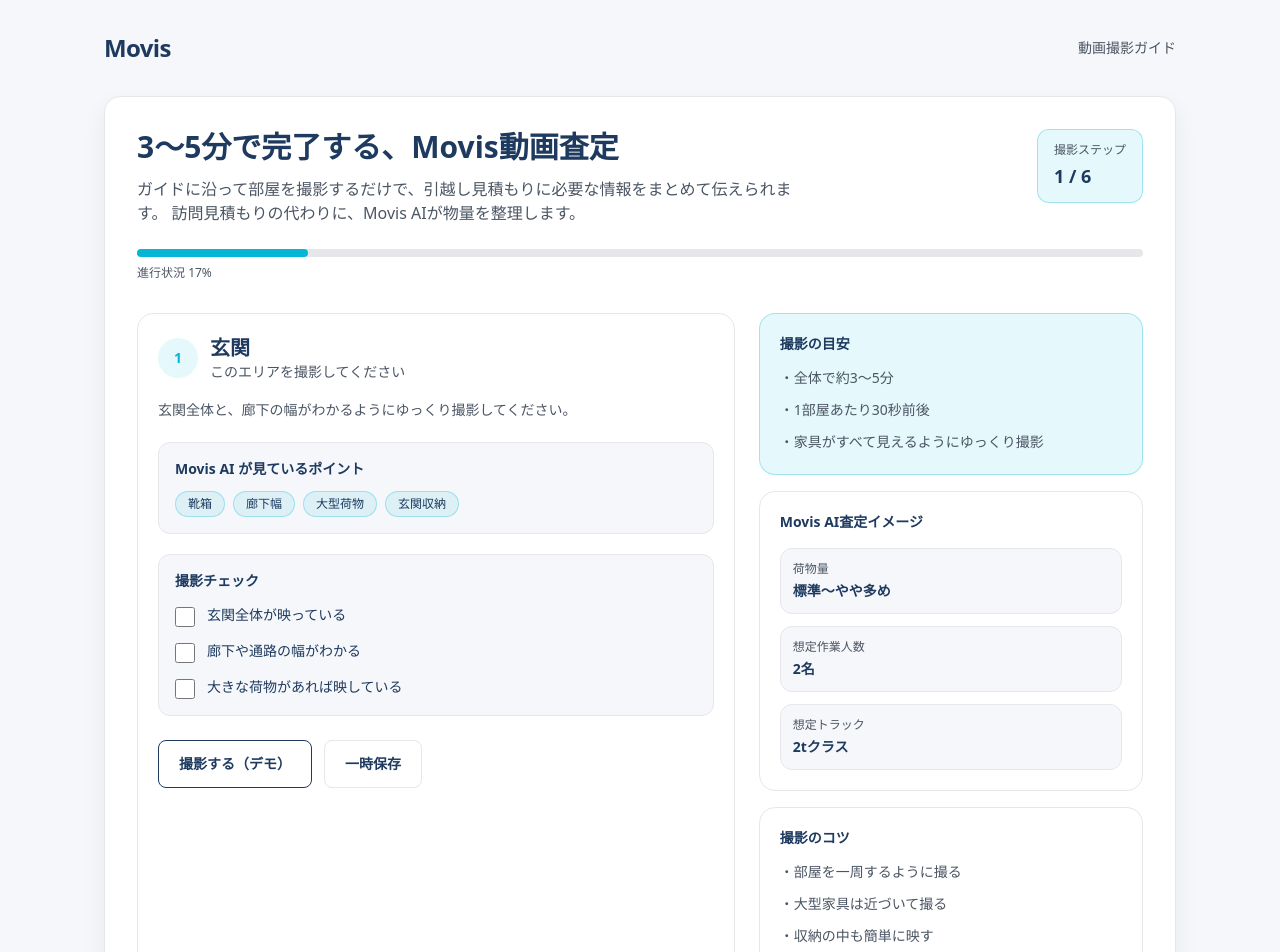
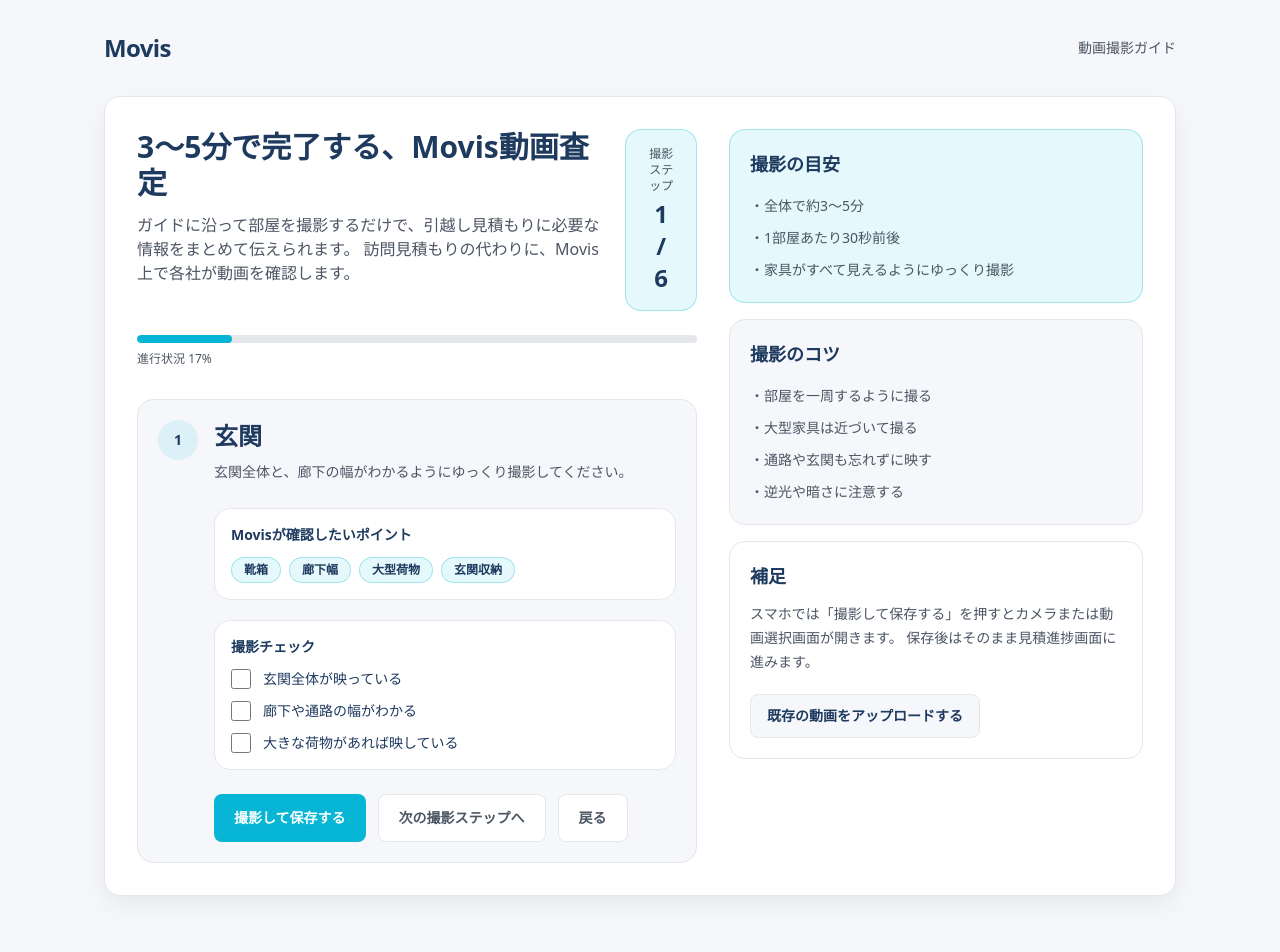
Before and after one commit to rjshimoyama-bot/lifeport-mvp, a Next.js app: page /video in a window 1280 px wide. Shown: the top 952 px of the page. After the commit the page ends 928 px from the top, so only its background shows below. Built offline with nearby package versions, Linux system fonts and the light colour scheme.

Commit message:
Update page.tsx

```diff
--- a/app/video/page.tsx
+++ b/app/video/page.tsx
@@ -1,82 +1,130 @@
 "use client";
 
 import Link from "next/link";
-import { useMemo, useState } from "react";
+import { useMemo, useRef, useState } from "react";
+import { saveVideo } from "../../lib/videoStore";
 
-type Room = {
-  key: string;
-  title: string;
-  description: string;
-  aiTargets: string[];
-  checks: string[];
-};
-
-const ROOMS: Room[] = [
+const steps = [
   {
-    key: "entrance",
+    id: 1,
     title: "玄関",
     description: "玄関全体と、廊下の幅がわかるようにゆっくり撮影してください。",
-    aiTargets: ["靴箱", "廊下幅", "大型荷物", "玄関収納"],
-    checks: ["玄関全体が映っている", "廊下や通路の幅がわかる", "大きな荷物があれば映している"],
+    tags: ["靴箱", "廊下幅", "大型荷物", "玄関収納"],
+    checks: [
+      "玄関全体が映っている",
+      "廊下や通路の幅がわかる",
+      "大きな荷物があれば映している",
+    ],
   },
   {
-    key: "living",
+    id: 2,
     title: "リビング",
-    description: "家具がすべて見えるように、部屋を一周するように撮影してください。",
-    aiTargets: ["ソファ", "テレビ", "テレビ台", "テーブル", "本棚"],
-    checks: ["部屋全体を一周している", "大きな家具が映っている", "床面積がわかるように撮影している"],
+    description: "家具の配置と全体の広さがわかるように、部屋を一周するように撮影してください。",
+    tags: ["ソファ", "テレビ台", "テーブル", "収納"],
+    checks: [
+      "部屋の全体感がわかる",
+      "大型家具が映っている",
+      "床に置いてある荷物も確認できる",
+    ],
   },
   {
-    key: "bedroom",
+    id: 3,
     title: "寝室",
-    description: "ベッドやタンス、クローゼットの中までわかるように撮影してください。",
-    aiTargets: ["ベッド", "マットレス", "タンス", "衣装ケース", "クローゼット"],
-    checks: ["ベッドが映っている", "収納家具が映っている", "クローゼット内部を映している"],
+    description: "ベッド、タンス、衣装ケースなどを中心に撮影してください。",
+    tags: ["ベッド", "タンス", "衣装ケース", "寝具"],
+    checks: [
+      "ベッドサイズがわかる",
+      "収納家具が映っている",
+      "追加荷物があれば映っている",
+    ],
   },
   {
-    key: "kitchen",
+    id: 4,
     title: "キッチン",
-    description: "冷蔵庫、棚、食器棚などを中心に撮影してください。",
-    aiTargets: ["冷蔵庫", "電子レンジ", "食器棚", "キッチン収納"],
-    checks: ["冷蔵庫が映っている", "食器棚や棚が映っている", "キッチン全体がわかる"],
+    description: "冷蔵庫、食器棚、電子レンジ台などを撮影してください。",
+    tags: ["冷蔵庫", "食器棚", "家電", "ラック"],
+    checks: [
+      "冷蔵庫が映っている",
+      "棚やラックが映っている",
+      "キッチン家電が把握できる",
+    ],
   },
   {
-    key: "washroom",
-    title: "洗面所",
-    description: "洗濯機や収納棚がわかるように撮影してください。",
-    aiTargets: ["洗濯機", "乾燥機", "洗面棚"],
-    checks: ["洗濯機が映っている", "収納棚が映っている", "スペース全体がわかる"],
+    id: 5,
+    title: "洗面・浴室まわり",
+    description: "洗濯機やラックなど、搬出が必要なものを撮影してください。",
+    tags: ["洗濯機", "棚", "収納", "脱衣所"],
+    checks: [
+      "洗濯機が映っている",
+      "周辺収納が映っている",
+      "狭さ・動線が確認できる",
+    ],
   },
   {
-    key: "balcony",
-    title: "バルコニー・収納",
-    description: "バルコニーや外置き荷物、追加の収納スペースがあれば撮影してください。",
-    aiTargets: ["物置", "自転車", "段ボール", "外置き家具"],
-    checks: ["バルコニーや収納が映っている", "大きな荷物があれば映している", "追加スペースがわかる"],
+    id: 6,
+    title: "最後に全体確認",
+    description: "撮り漏れがないか確認し、最後に部屋全体を簡単に見直してください。",
+    tags: ["撮り漏れ防止", "全体確認", "最終チェック"],
+    checks: [
+      "主要な部屋をすべて撮影した",
+      "大型家具を撮影した",
+      "通路や搬出条件も確認できる",
+    ],
   },
 ];
 
 export default function VideoPage() {
-  const [idx, setIdx] = useState(0);
-  const [roomChecks, setRoomChecks] = useState<Record<string, Record<string, boolean>>>({});
+  const [currentStep, setCurrentStep] = useState(0);
+  const [checkedItems, setCheckedItems] = useState<string[]>([]);
+  const [isSaving, setIsSaving] = useState(false);
+  const fileInputRef = useRef<HTMLInputElement | null>(null);
 
-  const room = ROOMS[idx];
-  const total = ROOMS.length;
-  const progress = Math.round(((idx + 1) / total) * 100);
+  const current = steps[currentStep];
+  const progress = Math.round(((currentStep + 1) / steps.length) * 100);
 
-  const currentChecks = roomChecks[room.key] ?? {};
-  const allChecked = useMemo(() => {
-    return room.checks.every((item) => currentChecks[item] === true);
-  }, [room.checks, currentChecks]);
+  const canMoveNext = useMemo(() => checkedItems.length > 0, [checkedItems.length]);
 
-  const toggleCheck = (label: string, checked: boolean) => {
-    setRoomChecks((prev) => ({
-      ...prev,
-      [room.key]: {
-        ...(prev[room.key] ?? {}),
-        [label]: checked,
-      },
-    }));
+  const toggleCheck = (item: string) => {
+    setCheckedItems((prev) =>
+      prev.includes(item) ? prev.filter((v) => v !== item) : [...prev, item]
+    );
+  };
+
+  const goNextStep = () => {
+    if (currentStep < steps.length - 1) {
+      setCurrentStep((prev) => prev + 1);
+      setCheckedItems([]);
+    }
+  };
+
+  const goPrevStep = () => {
+    if (currentStep > 0) {
+      setCurrentStep((prev) => prev - 1);
+      setCheckedItems([]);
+    }
+  };
+
+  const openCamera = () => {
+    fileInputRef.current?.click();
+  };
+
+  const handleVideoSelected = async (file: File | null) => {
+    if (!file) return;
+
+    try {
+      setIsSaving(true);
+
+      const saved = await saveVideo(file);
+      localStorage.setItem("movis_latest_video_meta", JSON.stringify(saved));
+
+      alert("動画を保存しました。見積進捗画面へ進みます。");
+      window.location.href = "/progress";
+    } catch (error) {
+      console.error(error);
+      alert("動画の保存に失敗しました。");
+    } finally {
+      setIsSaving(false);
+    }
   };
 
   return (
@@ -91,77 +139,77 @@ export default function VideoPage() {
 
         <section className="mt-8">
           <div className="rounded-2xl border border-border bg-white p-6 shadow-soft md:p-8">
-            <div className="flex flex-col gap-4 md:flex-row md:items-start md:justify-between">
-              <div className="max-w-2xl">
+            <div className="grid gap-8 lg:grid-cols-[1.15fr_0.85fr]">
+              <div>
+                <div className="flex items-start justify-between gap-4">
+                  <div>
                     <h1 className="text-2xl font-bold text-navy md:text-3xl">
                       3〜5分で完了する、Movis動画査定
                     </h1>
                     <p className="mt-3 text-sm leading-6 text-muted md:text-base">
                       ガイドに沿って部屋を撮影するだけで、引越し見積もりに必要な情報をまとめて伝えられます。
-                  訪問見積もりの代わりに、Movis AIが物量を整理します。
+                      訪問見積もりの代わりに、Movis上で各社が動画を確認します。
                     </p>
                   </div>
 
-              <div className="rounded-xl border border-cyan/30 bg-cyan/10 px-4 py-3">
+                  <div className="rounded-2xl border border-cyan/30 bg-cyan/10 px-5 py-4 text-center">
                     <div className="text-xs text-muted">撮影ステップ</div>
-                <div className="mt-1 text-lg font-bold text-navy">
-                  {idx + 1} / {total}
+                    <div className="mt-1 text-2xl font-bold text-navy">
+                      {currentStep + 1} / {steps.length}
                     </div>
                   </div>
                 </div>
 
                 <div className="mt-6">
-              <div className="h-2 w-full rounded-full bg-border">
+                  <div className="h-2 w-full overflow-hidden rounded-full bg-border">
                     <div
-                  className="h-2 rounded-full bg-cyan transition-all"
+                      className="h-full rounded-full bg-cyan transition-all"
                       style={{ width: `${progress}%` }}
                     />
                   </div>
                   <div className="mt-2 text-xs text-muted">進行状況 {progress}%</div>
                 </div>
 
-            <div className="mt-8 grid gap-6 lg:grid-cols-[1.4fr_0.9fr]">
-              <div className="rounded-2xl border border-border bg-white p-5">
-                <div className="flex items-center gap-3">
-                  <div className="inline-flex h-10 w-10 items-center justify-center rounded-full bg-cyan/10 text-sm font-bold text-cyan">
-                    {idx + 1}
-                  </div>
-                  <div>
-                    <div className="text-xl font-bold text-navy">{room.title}</div>
-                    <div className="text-sm text-muted">このエリアを撮影してください</div>
-                  </div>
+                <div className="mt-8 rounded-2xl border border-border bg-bg p-5">
+                  <div className="flex items-start gap-4">
+                    <div className="flex h-10 w-10 shrink-0 items-center justify-center rounded-full bg-cyan/10 text-sm font-bold text-navy">
+                      {current.id}
                     </div>
 
-                <p className="mt-4 text-sm leading-6 text-muted">
-                  {room.description}
+                    <div className="flex-1">
+                      <h2 className="text-2xl font-bold text-navy">{current.title}</h2>
+                      <p className="mt-2 text-sm leading-6 text-muted">
+                        {current.description}
                       </p>
 
-                <div className="mt-5 rounded-xl border border-border bg-bg p-4">
-                  <div className="text-sm font-semibold text-navy">Movis AI が見ているポイント</div>
+                      <div className="mt-6 rounded-2xl border border-border bg-white p-4">
+                        <div className="text-sm font-semibold text-navy">
+                          Movisが確認したいポイント
+                        </div>
                         <div className="mt-3 flex flex-wrap gap-2">
-                    {room.aiTargets.map((target) => (
+                          {current.tags.map((tag) => (
                             <span
-                        key={target}
-                        className="inline-flex rounded-full border border-cyan/30 bg-cyan/10 px-3 py-1 text-xs font-medium text-navy"
+                              key={tag}
+                              className="rounded-full border border-cyan/30 bg-cyan/10 px-3 py-1 text-xs font-semibold text-navy"
                             >
-                        {target}
+                              {tag}
                             </span>
                           ))}
                         </div>
                       </div>
 
-                <div className="mt-5 rounded-xl border border-border bg-bg p-4">
+                      <div className="mt-5 rounded-2xl border border-border bg-white p-4">
                         <div className="text-sm font-semibold text-navy">撮影チェック</div>
                         <div className="mt-3 space-y-3">
-                    {room.checks.map((item) => (
-                      <label key={item} className="flex items-start gap-3 cursor-pointer">
+                          {current.checks.map((item) => (
+                            <label key={item} className="flex items-center gap-3">
                               <input
                                 type="checkbox"
-                          className="mt-1 h-5 w-5 accent-[#06B6D4]"
-                          checked={currentChecks[item] === true}
-                          onChange={(e) => toggleCheck(item, e.target.checked)}
+                                className="h-5 w-5 accent-[#06B6D4]"
+                                checked={checkedItems.includes(item)}
+                                onChange={() => toggleCheck(item)}
                               />
-                        <span className="text-sm leading-6 text-navy">{item}</span>
+                              <span className="text-sm text-navy">{item}</span>
                             </label>
                           ))}
                         </div>
@@ -169,105 +217,94 @@ export default function VideoPage() {
 
                       <div className="mt-6 flex flex-col gap-3 sm:flex-row">
                         <button
-                    className="inline-flex h-12 items-center justify-center rounded-lg border border-navy bg-white px-5 text-sm font-semibold text-navy hover:bg-bg"
-                    onClick={() =>
-                      alert("MVPではカメラ起動は省略しています。実運用ではスマホでそのまま撮影できるようにします。")
-                    }
+                          onClick={openCamera}
+                          disabled={isSaving}
+                          className={[
+                            "inline-flex h-12 items-center justify-center rounded-lg px-5 text-sm font-semibold transition",
+                            isSaving
+                              ? "pointer-events-none bg-border text-muted"
+                              : "bg-cyan text-white hover:bg-[#0891B2]",
+                          ].join(" ")}
                         >
-                    撮影する（デモ）
+                          {isSaving ? "保存中..." : "撮影して保存する"}
                         </button>
 
                         <button
-                    className="inline-flex h-12 items-center justify-center rounded-lg border border-border bg-white px-5 text-sm font-semibold text-navy hover:bg-bg"
-                    onClick={() =>
-                      alert("一時保存しました（デモ）。実運用では途中保存して後から再開できます。")
-                    }
+                          onClick={goNextStep}
+                          disabled={!canMoveNext || currentStep === steps.length - 1}
+                          className={[
+                            "inline-flex h-12 items-center justify-center rounded-lg px-5 text-sm font-semibold transition",
+                            canMoveNext && currentStep !== steps.length - 1
+                              ? "border border-border bg-white text-navy hover:bg-bg"
+                              : "pointer-events-none border border-border bg-white text-muted",
+                          ].join(" ")}
                         >
-                    一時保存
+                          次の撮影ステップへ
                         </button>
+
+                        <button
+                          onClick={goPrevStep}
+                          disabled={currentStep === 0}
+                          className={[
+                            "inline-flex h-12 items-center justify-center rounded-lg px-5 text-sm font-semibold transition",
+                            currentStep > 0
+                              ? "border border-border bg-white text-navy hover:bg-bg"
+                              : "pointer-events-none border border-border bg-white text-muted",
+                          ].join(" ")}
+                        >
+                          戻る
+                        </button>
+                      </div>
+
+                      <input
+                        ref={fileInputRef}
+                        type="file"
+                        accept="video/*"
+                        capture="environment"
+                        className="hidden"
+                        onChange={(e) => handleVideoSelected(e.target.files?.[0] ?? null)}
+                      />
+                    </div>
+                  </div>
                 </div>
               </div>
 
               <div className="space-y-4">
                 <div className="rounded-2xl border border-cyan/30 bg-cyan/10 p-5">
-                  <div className="text-sm font-semibold text-navy">撮影の目安</div>
-                  <div className="mt-3 space-y-2 text-sm leading-6 text-muted">
-                    <div>・全体で約3〜5分</div>
-                    <div>・1部屋あたり30秒前後</div>
-                    <div>・家具がすべて見えるようにゆっくり撮影</div>
+                  <div className="text-lg font-bold text-navy">撮影の目安</div>
+                  <ul className="mt-4 space-y-2 text-sm leading-6 text-muted">
+                    <li>・全体で約3〜5分</li>
+                    <li>・1部屋あたり30秒前後</li>
+                    <li>・家具がすべて見えるようにゆっくり撮影</li>
+                  </ul>
                 </div>
+
+                <div className="rounded-2xl border border-border bg-bg p-5">
+                  <div className="text-lg font-bold text-navy">撮影のコツ</div>
+                  <ul className="mt-4 space-y-2 text-sm leading-6 text-muted">
+                    <li>・部屋を一周するように撮る</li>
+                    <li>・大型家具は近づいて撮る</li>
+                    <li>・通路や玄関も忘れずに映す</li>
+                    <li>・逆光や暗さに注意する</li>
+                  </ul>
                 </div>
 
                 <div className="rounded-2xl border border-border bg-white p-5">
-                  <div className="text-sm font-semibold text-navy">Movis AI査定イメージ</div>
-                  <div className="mt-4 space-y-3">
-                    <AiBox title="荷物量" value="標準〜やや多め" />
-                    <AiBox title="想定作業人数" value="2名" />
-                    <AiBox title="想定トラック" value="2tクラス" />
+                  <div className="text-lg font-bold text-navy">補足</div>
+                  <p className="mt-3 text-sm leading-6 text-muted">
+                    スマホでは「撮影して保存する」を押すとカメラまたは動画選択画面が開きます。
+                    保存後はそのまま見積進捗画面に進みます。
+                  </p>
+
+                  <div className="mt-5">
+                    <Link
+                      href="/upload"
+                      className="inline-flex h-11 items-center justify-center rounded-lg border border-border bg-bg px-4 text-sm font-semibold text-navy hover:bg-white"
+                    >
+                      既存の動画をアップロードする
+                    </Link>
                   </div>
                 </div>
-
-                <div className="rounded-2xl border border-border bg-white p-5">
-                  <div className="text-sm font-semibold text-navy">撮影のコツ</div>
-                  <div className="mt-3 space-y-2 text-sm leading-6 text-muted">
-                    <div>・部屋を一周するように撮る</div>
-                    <div>・大型家具は近づいて撮る</div>
-                    <div>・収納の中も簡単に映す</div>
-                  </div>
-                </div>
-              </div>
-            </div>
-
-            {!allChecked && (
-              <div className="mt-6 rounded-xl border border-amber-300 bg-amber-50 p-4 text-sm text-amber-800">
-                このステップのチェックが完了すると、次の部屋へ進めます。
-              </div>
-            )}
-
-            <div className="mt-8 flex flex-col gap-3 sm:flex-row sm:justify-between">
-              <Link
-                href="/schedule"
-                className="inline-flex h-12 items-center justify-center rounded-lg border border-border bg-white px-5 text-sm font-semibold text-navy hover:bg-bg"
-              >
-                戻る
-              </Link>
-
-              <div className="flex flex-col gap-3 sm:flex-row">
-                <button
-                  className={[
-                    "inline-flex h-12 items-center justify-center rounded-lg border border-navy bg-white px-5 text-sm font-semibold text-navy hover:bg-bg",
-                    idx === 0 ? "pointer-events-none opacity-40" : "",
-                  ].join(" ")}
-                  onClick={() => setIdx((prev) => Math.max(0, prev - 1))}
-                >
-                  前のステップ
-                </button>
-
-                {idx < total - 1 ? (
-                  <button
-                    className={[
-                      "inline-flex h-12 items-center justify-center rounded-lg px-5 text-sm font-semibold",
-                      allChecked
-                        ? "bg-cyan text-white hover:bg-[#0891B2]"
-                        : "pointer-events-none bg-border text-muted",
-                    ].join(" ")}
-                    onClick={() => setIdx((prev) => Math.min(total - 1, prev + 1))}
-                  >
-                    次の部屋へ
-                  </button>
-                ) : (
-                  <Link
-                    href="/upload"
-                    className={[
-                      "inline-flex h-12 items-center justify-center rounded-lg px-5 text-sm font-semibold",
-                      allChecked
-                        ? "bg-cyan text-white hover:bg-[#0891B2]"
-                        : "pointer-events-none bg-border text-muted",
-                    ].join(" ")}
-                  >
-                    アップロードへ進む
-                  </Link>
-                )}
               </div>
             </div>
           </div>
@@ -276,12 +313,3 @@ export default function VideoPage() {
     </main>
   );
 }
-
-function AiBox({ title, value }: { title: string; value: string }) {
-  return (
-    <div className="rounded-xl border border-border bg-bg p-3">
-      <div className="text-xs text-muted">{title}</div>
-      <div className="mt-1 text-sm font-semibold text-navy">{value}</div>
-    </div>
-  );
-}
```
Lines whose indentation alone changed are shown as unchanged.
